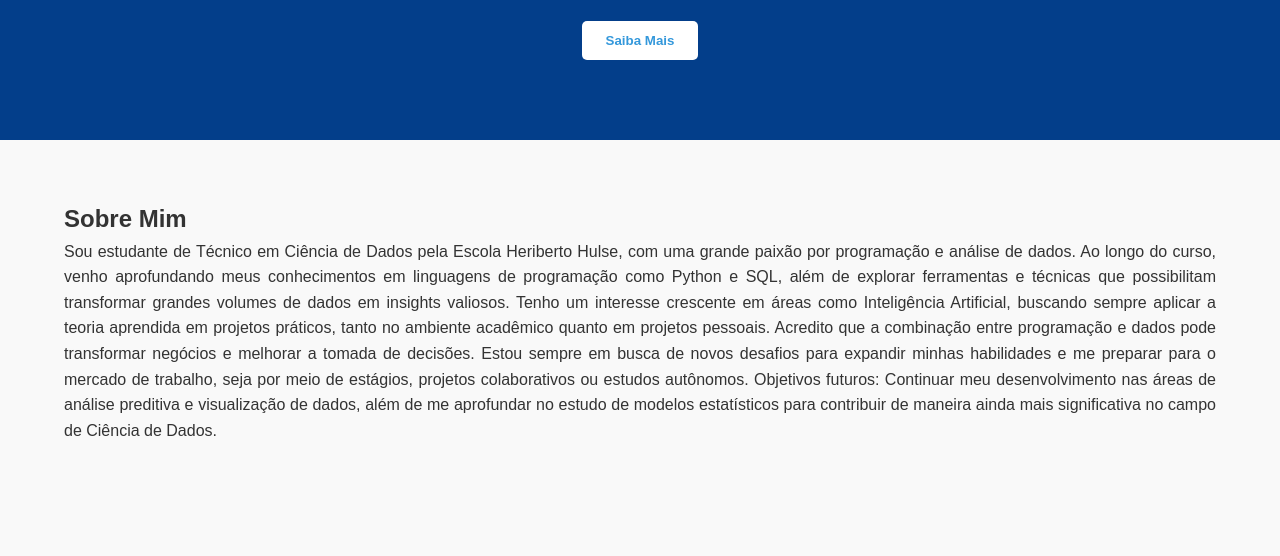
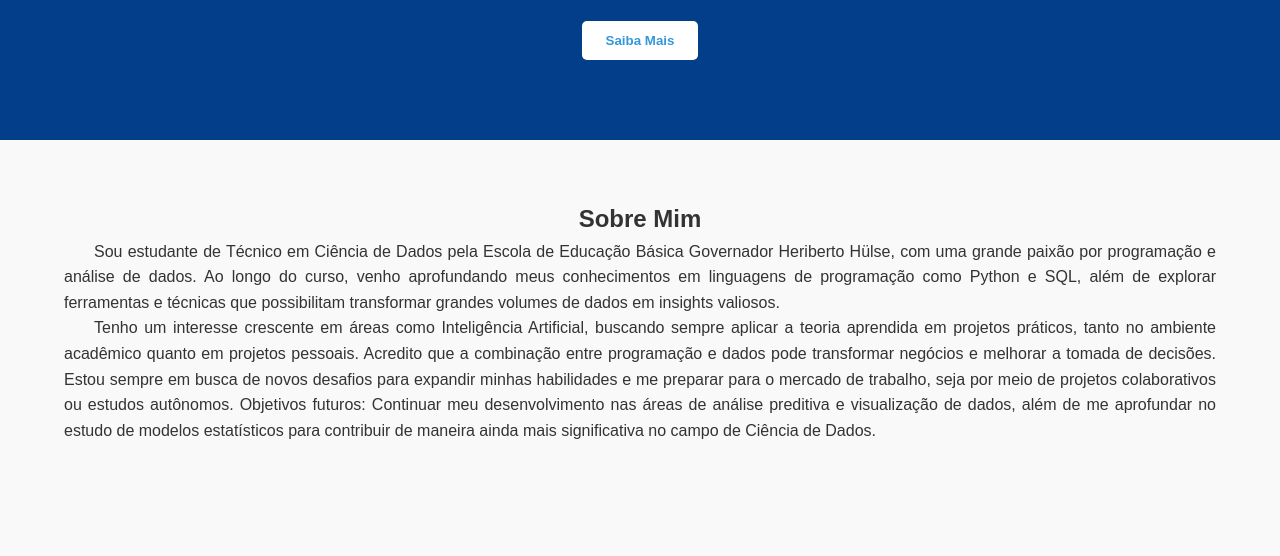
Before and after one commit to eduardaerthalcarvalho/LANDING-PAGE, a plain HTML site: page index.html in a window 1280 px wide. Shown: the part 244-800 px from the top of the page. Drawn offline with Linux system fonts and the light colour scheme.

Commit message:
Atualizando "Sobre mim"

```diff
--- a/index.html
+++ b/index.html
@@ -31,11 +31,15 @@
 
   <section id="sobre">
     <div class="container">
-      <h2>Sobre Mim</h2>
-      <p id="sobre-texto">    Sou estudante de Técnico em Ciência de Dados pela Escola Heriberto Hulse, com uma grande paixão por programação e análise de dados. Ao longo do curso, venho aprofundando meus conhecimentos em linguagens de programação como Python e SQL, além de explorar ferramentas e técnicas que possibilitam transformar grandes volumes de dados em insights valiosos.
-    Tenho um interesse crescente em áreas como Inteligência Artificial, buscando sempre aplicar a teoria aprendida em projetos práticos, tanto no ambiente acadêmico quanto em projetos pessoais. Acredito que a combinação entre programação e dados pode transformar negócios e melhorar a tomada de decisões.
-    Estou sempre em busca de novos desafios para expandir minhas habilidades e me preparar para o mercado de trabalho, seja por meio de estágios, projetos colaborativos ou estudos autônomos.
-    Objetivos futuros: Continuar meu desenvolvimento nas áreas de análise preditiva e visualização de dados, além de me aprofundar no estudo de modelos estatísticos para contribuir de maneira ainda mais significativa no campo de Ciência de Dados.</p>
+      <center><h2>Sobre Mim</h2></center>
+      <p class="sobre-texto">Sou estudante de Técnico em Ciência de Dados pela Escola de Educação Básica Governador Heriberto Hülse, com uma grande paixão por programação e análise
+        de dados. Ao longo do curso, venho aprofundando meus conhecimentos em linguagens de programação como Python e SQL, além de explorar ferramentas e técnicas que possibilitam
+        transformar grandes volumes de dados em insights valiosos.</p>
+    <p class="sobre-texto">Tenho um interesse crescente em áreas como Inteligência Artificial, buscando sempre aplicar a teoria aprendida em projetos práticos, tanto no ambiente acadêmico
+       quanto em projetos pessoais. Acredito que a combinação entre programação e dados pode transformar negócios e melhorar a tomada de decisões. Estou sempre em busca de novos desafios
+       para expandir minhas habilidades e me preparar para o mercado de trabalho, seja por meio de projetos colaborativos ou estudos autônomos. Objetivos futuros: Continuar meu
+       desenvolvimento nas áreas de análise preditiva e visualização de dados, além de me aprofundar no estudo de modelos estatísticos para contribuir de maneira ainda mais significativa
+       no campo de Ciência de Dados.</p>
     </div>
   </section>
 
--- a/style.css
+++ b/style.css
@@ -24,8 +24,9 @@
       margin: auto;
     }
 
-    #sobre-texto  {
+    .sobre-texto  {
       text-align: justify;
+      text-indent: 30px;
     }
 
     nav {
```
